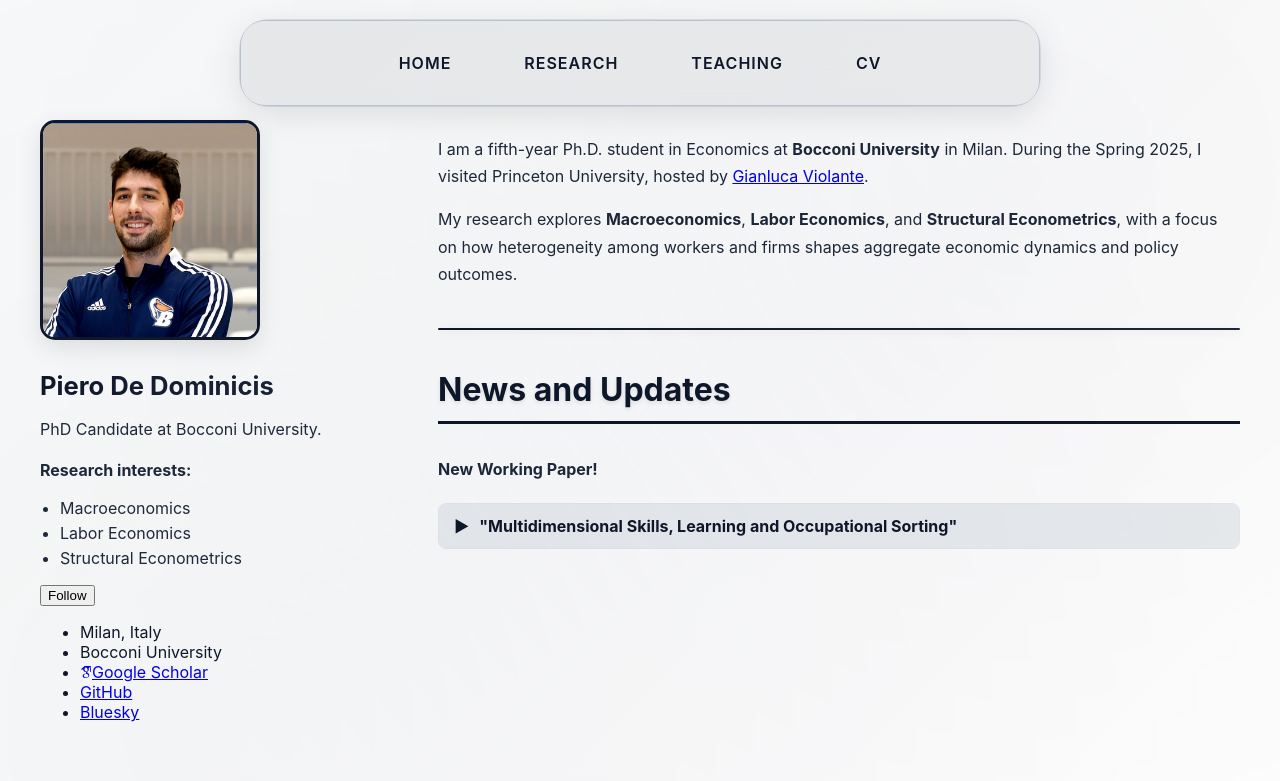
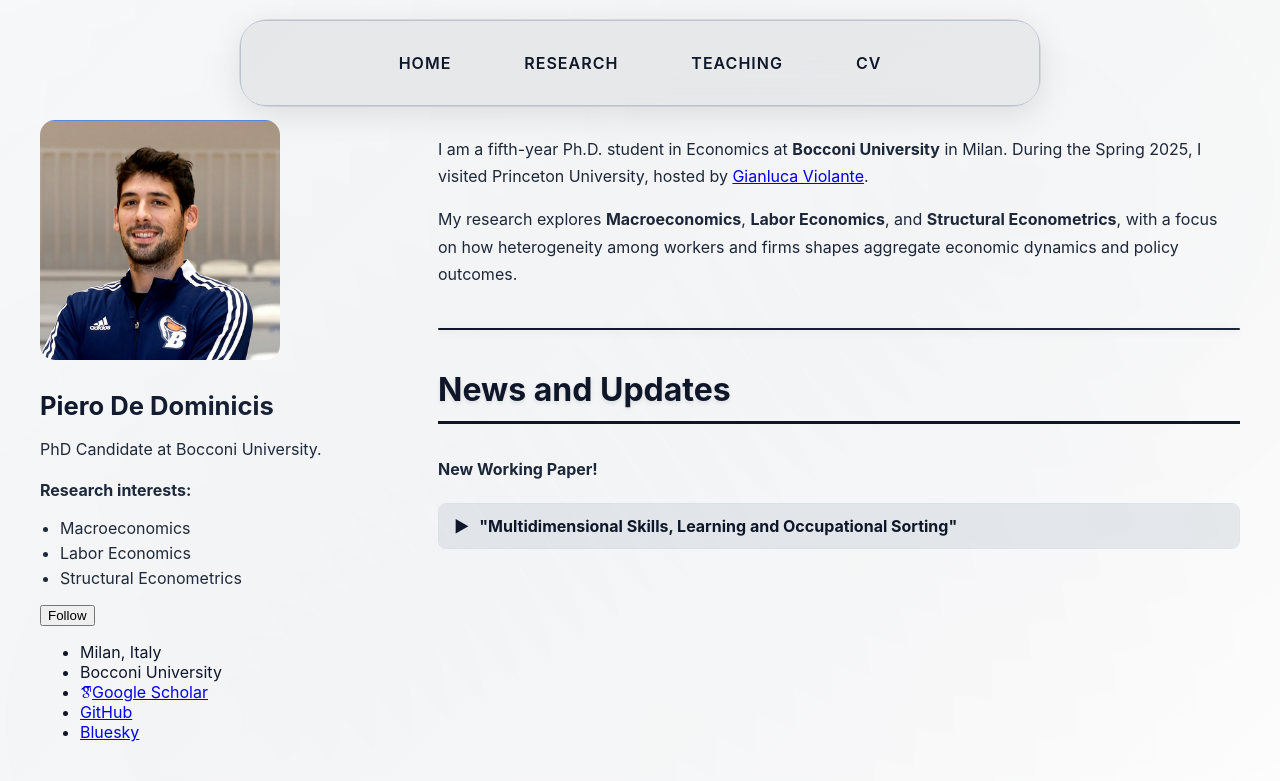
Before and after one commit to peppecon/peppecon.github.io, a Jekyll site: the page built from _pages/about.md, in a window 1280 px wide. Shown: the top 781 px of the page. Built offline with Jekyll 4.4.1, drawn with Linux system fonts in a browser that asks for light colours; some web fonts are replaced.

Commit message:
Enlarge avatar and remove surrounding box

```diff
--- a/_sass/modern-layout.scss
+++ b/_sass/modern-layout.scss
@@ -256,19 +256,17 @@ html.modern-layout {
 
 /* Profile Section */
 .author__avatar img {
-  width: 220px;
-  height: 220px;
+  width: 240px;
+  height: 240px;
   border-radius: 15px;
   object-fit: cover;
-  border: 3px solid var(--accent-color);
-  box-shadow: 0 8px 24px var(--shadow-medium);
-  transition: all 0.3s ease;
+  border: none;
+  box-shadow: none;
+  transition: transform 0.3s ease;
 }
 
 .author__avatar img:hover {
-  transform: scale(1.05);
-  box-shadow: 0 12px 32px var(--shadow-medium);
-  border-color: var(--accent-hover);
+  transform: scale(1.03);
 }
 
 .author__content {
```
